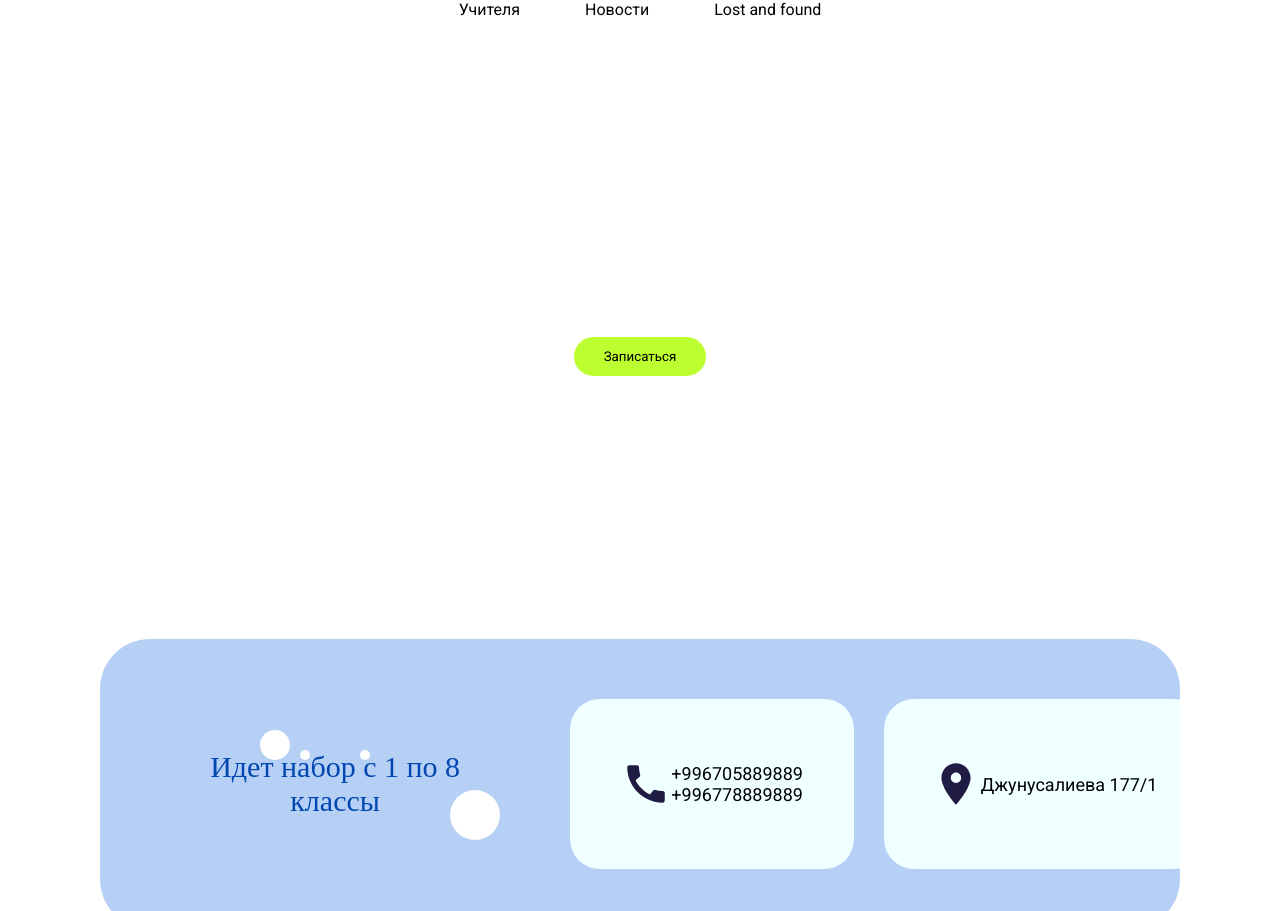
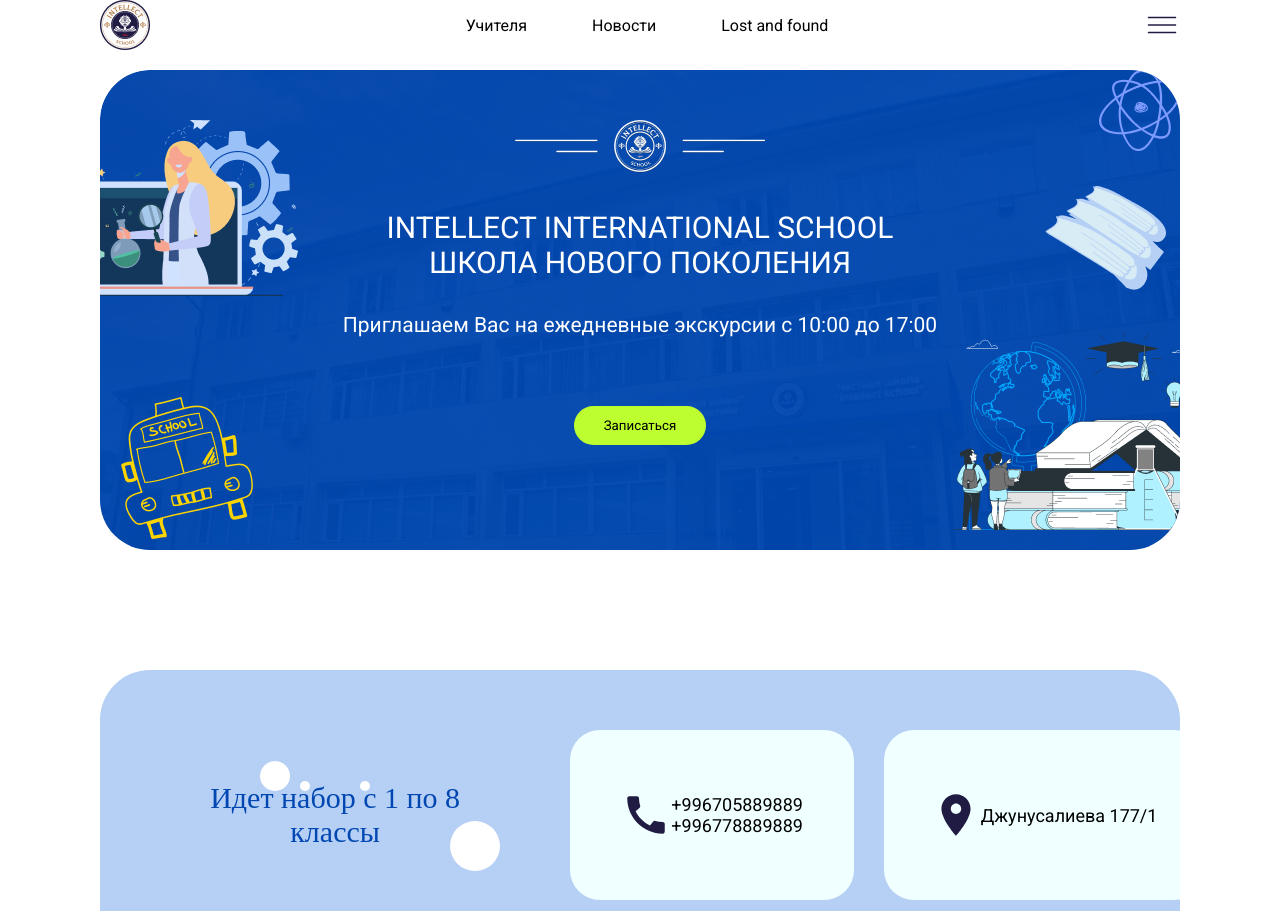
Before and after one commit to intell2/intell2.github.io, a plain HTML site: page index.html in a window 1280 px wide. Shown: the top 911 px of the page. Drawn offline with nearby package versions, Linux system fonts and the light colour scheme; files whose address does not match are found by name.

Commit message:
Add files via upload

```diff
--- a/index.html
+++ b/index.html
@@ -13,25 +13,25 @@
 <body>
     <header>
         <div class="navbar">
-            <img src="./img/logo.png" alt="">
+            <img src="./logo.png" alt="">
             <ul class="navbar_menu">
                 <li><a class="navbar_item" href="">Учителя</a></li>
                 <li><a class="navbar_item" href="">Новости</a></li>
                 <li><a class="navbar_item" href="">Lost and found</a></li>
             </ul>
-            <img src="./img/hambergermenu.png" alt="">
+            <img src="./hambergermenu.png" alt="">
         </div>
     </header>
     <div class="container">
         <div class="hero">
 
-            <img class="teach1" src="./img/Frame1.png" alt="">
-            <img class="bus" src="./img/bus.png" alt="">
-            <img class="react" src="./img/react.png" alt="">
-            <img class="books" src="./img/books.png" alt="">
-            <img class="frame" src="./img/Frame.png" alt="">
+            <img class="teach1" src="./Frame1.png" alt="">
+            <img class="bus" src="./bus.png" alt="">
+            <img class="react" src="./react.png" alt="">
+            <img class="books" src="./books.png" alt="">
+            <img class="frame" src="./Frame.png" alt="">
             <div class="hero_info">
-                <img src="./img/logoHero.png" alt="">
+                <img src="./logoHero.png" alt="">
                 <div class="hero_title">
                     INTELLECT INTERNATIONAL SCHOOL <br>
                     ШКОЛА НОВОГО ПОКОЛЕНИЯ
```
Also changed, not shown: Frame.png (added), Frame1.png (added), Group 1.png (added), Rectangle 2.png (added), bgHero.jpg (added), books.png (added), bus.png (added), hambergermenu.png (added), infoImg.png (added), logo.png (added), logoHero.png (added), react.png (added).
